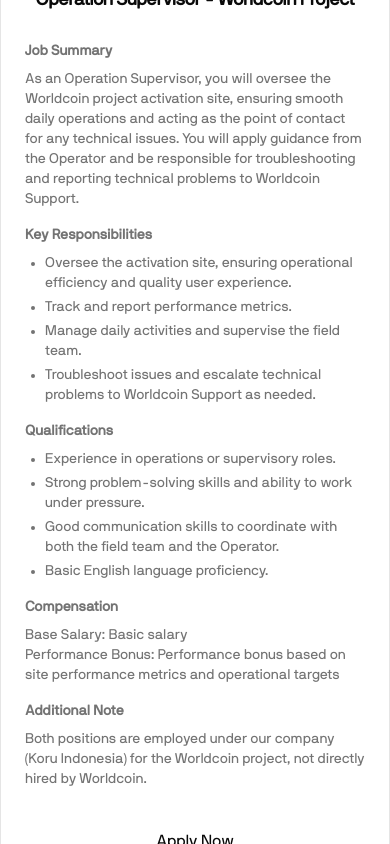
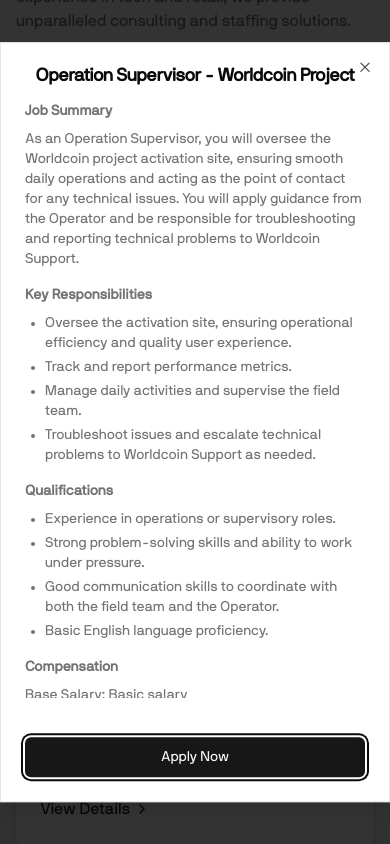
Before and after one commit to korutechnology/korutechnology.github.io, a React (Vite) app: page / in a window 390 px wide. Both pictures are taken after a click on the element 195 px from the left and 2208 px from the top of the page. Shown: the part 1786-2630 px from the top of the page. Built offline with nearby package versions, Linux system fonts and the light colour scheme.

Commit message:
fix: modal responsive on mobile view

```diff
--- a/src/components/CareerCard.tsx
+++ b/src/components/CareerCard.tsx
@@ -1,6 +1,5 @@
 import { useState } from "react";
 import { Briefcase, ChevronRight, X } from "lucide-react";
-// import { Button } from "@/components/ui/button";
 import {
     Dialog,
     DialogContent,
@@ -42,18 +41,12 @@
             </div>
 
             <Dialog open={isModalOpen} onOpenChange={setIsModalOpen}>
-                <DialogContent className="sm:max-w-[425px] md:max-w-[600px] lg:max-w-[800px]">
-                    <DialogHeader>
+                <DialogContent className="sm:max-w-[425px] md:max-w-[600px] lg:max-w-[800px] h-[90vh] flex flex-col">
+                    <DialogHeader className="flex-shrink-0">
                         <DialogTitle>{career.jobTitle}</DialogTitle>
-                        <button
-                            className="absolute right-4 top-4"
-                            onClick={() => setIsModalOpen(false)}
-                        >
-                            <span className="sr-only">Close</span>
-                        </button>
                     </DialogHeader>
-                    <DialogDescription>
-                        <div className="mt-4 space-y-4">
+                    <DialogDescription className="flex-grow overflow-y-auto">
+                        <div className="space-y-4">
                             <div>
                                 <h4 className="font-semibold mb-2">
                                     Job Summary
@@ -109,9 +102,9 @@
                             )}
                         </div>
                     </DialogDescription>
-                    <div className="mt-6">
+                    <div className="mt-6 flex-shrink-0">
                         <button
-                            className="w-full"
+                            className="w-full bg-primary text-primary-foreground hover:bg-primary/90 inline-flex items-center justify-center rounded-md text-sm font-medium ring-offset-background transition-colors focus-visible:outline-none focus-visible:ring-2 focus-visible:ring-ring focus-visible:ring-offset-2 disabled:pointer-events-none disabled:opacity-50 h-10 px-4 py-2"
                             onClick={() => window.open("#", "_blank")}
                         >
                             Apply Now
```
